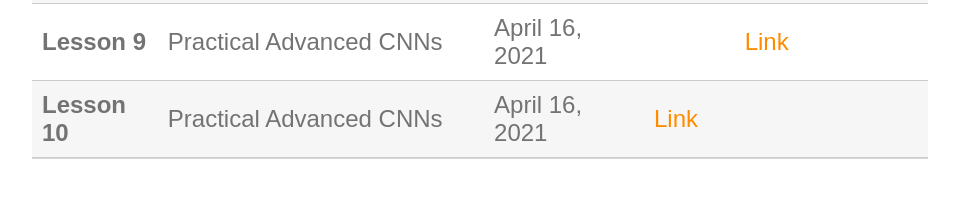
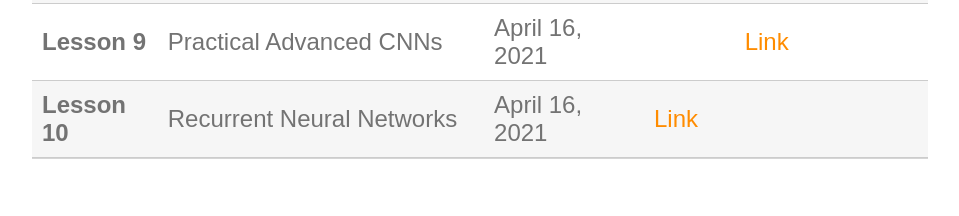
Before and after one commit to perceivelab/knowledge-discovery-course, a Jekyll site: the page built from lezioni.md, in a window 1280 px wide. Shown: the part 1049-1265 px from the top of the page, without its empty margins (160-1119 px from the left). Built offline with Jekyll 4.4.1, drawn with Linux system fonts in a browser that asks for light colours; our own code applies the rules of GitHub Pages for plain Markdown files.

Commit message:
Update lezioni.md

```diff
--- a/lezioni.md
+++ b/lezioni.md
@@ -14,6 +14,6 @@ Here you find all the needed slides, notebooks, code and notes for the knowledge
 |  | Practical CNNs | March 31, 2021 | | [Link](https://colab.research.google.com/drive/1a56IU6YCnca-Gv7KMwathvM9nF11XUdm?usp=sharing) |
 | **Lesson 8** | Advanced CNNs | April 14, 2021 | [Link](https://drive.google.com/file/d/1zvlK748T4qdn9dZu_Swrf38JQXL_uPkr/view?usp=sharing) |  |
 | **Lesson 9** | Practical Advanced CNNs | April 16, 2021 | | [Link](https://colab.research.google.com/drive/1JsOgLbvp3XqXl5o56aVXZj04VqKt1K0j) |
-| **Lesson 10** | Practical Advanced CNNs | April 16, 2021 |  [Link](https://drive.google.com/file/d/1Z7NznXxciMgW-BbmqTmHci6tWSbAbtKY/view?usp=sharing) | |
+| **Lesson 10** | Recurrent Neural Networks | April 16, 2021 |  [Link](https://drive.google.com/file/d/1Z7NznXxciMgW-BbmqTmHci6tWSbAbtKY/view?usp=sharing) | |
 
 [404]: /knowledge-discovery-course/fallback
```
